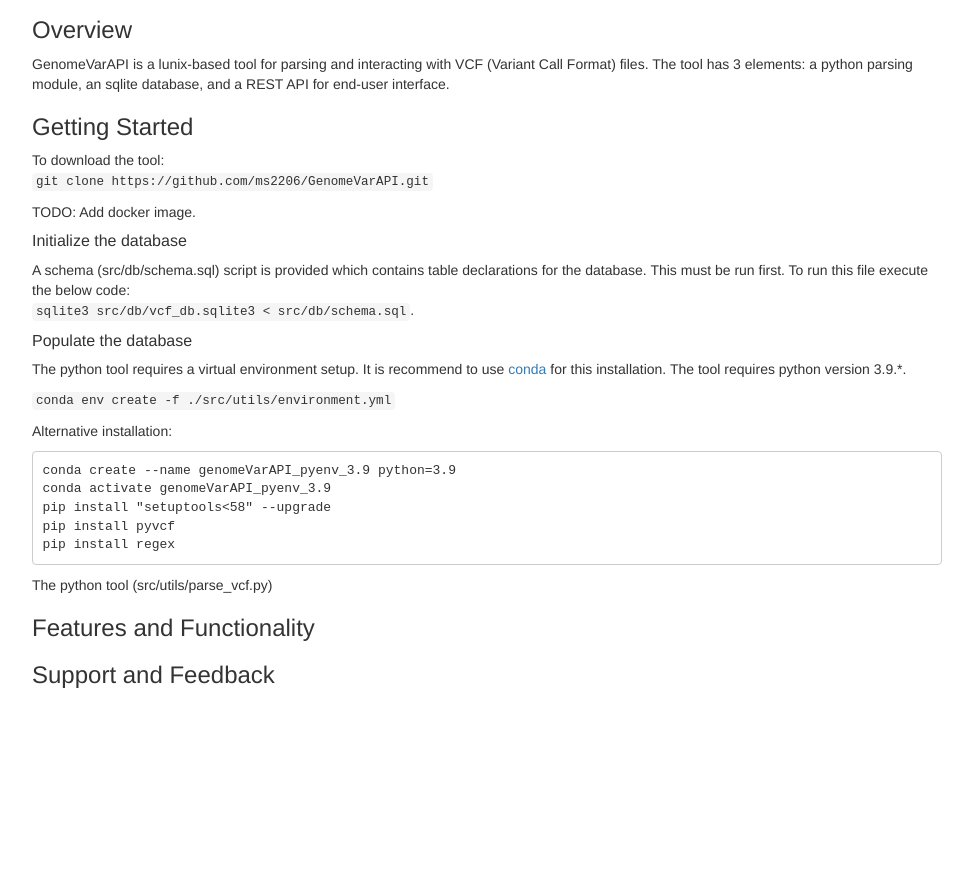
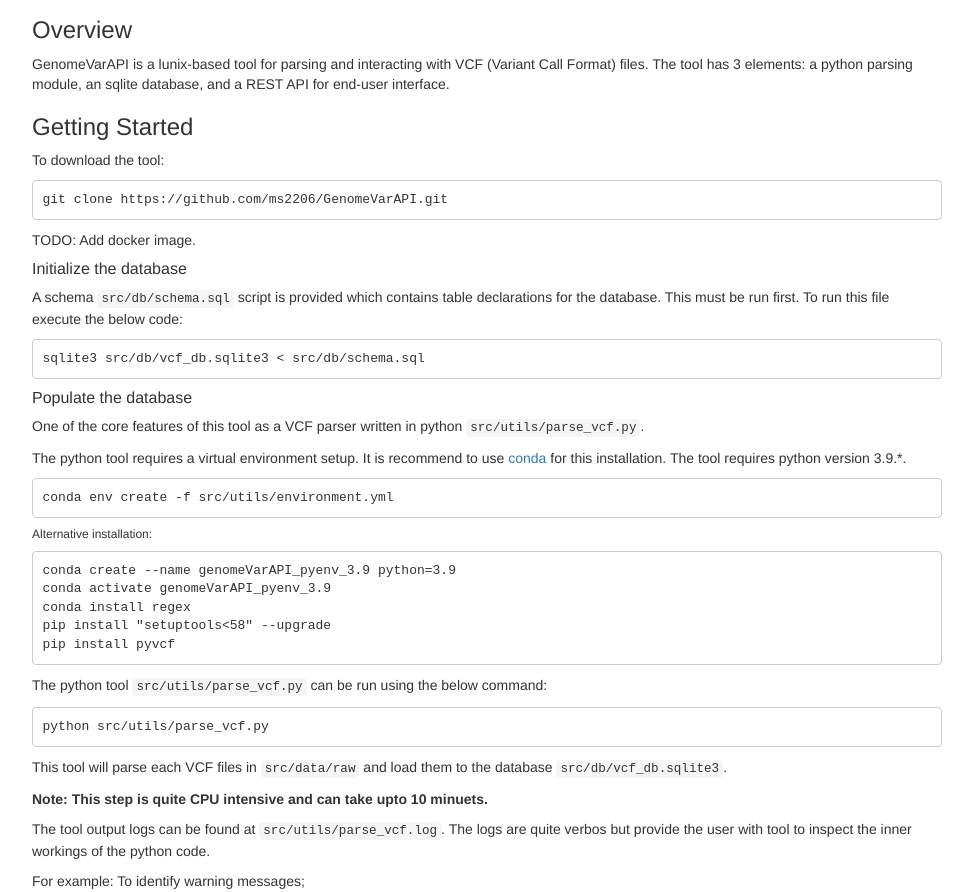
Before and after one commit to ms2206/GenomeVarAPI, a website: page docs/user_guide.html in a window 1280 px wide. Shown: the part 60-952 px from the top of the page, without its empty margins (153-1126 px from the left). Before the commit the page ends 800 px from the top, so only its background shows below. Drawn offline with nearby package versions, Linux system fonts and the light colour scheme; some packages are replaced by stand-ins of ours.

Commit message:
Update user guide with improved formatting and additional details for setup and usage

```diff
--- a/docs/user_guide.html
+++ b/docs/user_guide.html
@@ -368,31 +368,47 @@
 Getting Started
 </h3>
 <div>
-<p>To download the tool: <br>
-<code>git clone https://github.com/ms2206/GenomeVarAPI.git</code></p>
+<p>To download the tool: <br></p>
+<pre><code>git clone https://github.com/ms2206/GenomeVarAPI.git</code></pre>
 <p>TODO: Add docker image.</p>
 <h5>
 Initialize the database
 </h5>
-<p>A schema (src/db/schema.sql) script is provided which contains table
-declarations for the database. This must be run first. To run this file
-execute the below code:<br>
-<code>sqlite3 src/db/vcf_db.sqlite3 &lt; src/db/schema.sql</code>.</p>
+<p>A schema <code>src/db/schema.sql</code> script is provided which
+contains table declarations for the database. This must be run first. To
+run this file execute the below code:<br></p>
+<pre><code>sqlite3 src/db/vcf_db.sqlite3 &lt; src/db/schema.sql</code></pre>
 <h5>
 Populate the database
 </h5>
+<p>One of the core features of this tool as a VCF parser written in
+python <code>src/utils/parse_vcf.py</code>.</p>
 <p>The python tool requires a virtual environment setup. It is recommend
 to use
 <a href="https://docs.conda.io/projects/conda/en/latest/user-guide/install/index.html">conda</a>
 for this installation. The tool requires python version 3.9.*.</p>
-<p><code>conda env create -f ./src/utils/environment.yml</code></p>
-<p>Alternative installation:</p>
+<pre><code>conda env create -f src/utils/environment.yml</code></pre>
+<h6>
+Alternative installation:
+</h6>
 <pre><code>conda create --name genomeVarAPI_pyenv_3.9 python=3.9
 conda activate genomeVarAPI_pyenv_3.9
+conda install regex
 pip install &quot;setuptools&lt;58&quot; --upgrade
-pip install pyvcf
-pip install regex</code></pre>
-<p>The python tool (src/utils/parse_vcf.py)</p>
+pip install pyvcf</code></pre>
+<p>The python tool <code>src/utils/parse_vcf.py</code> can be run using
+the below command: <br></p>
+<pre><code>python src/utils/parse_vcf.py</code></pre>
+<p>This tool will parse each VCF files in <code>src/data/raw</code> and
+load them to the database <code>src/db/vcf_db.sqlite3</code>.</p>
+<p><strong>Note: This step is quite CPU intensive and can take upto 10
+minuets.</strong></p>
+<p>The tool output logs can be found at
+<code>src/utils/parse_vcf.log</code>. The logs are quite verbos but
+provide the user with tool to inspect the inner workings of the python
+code.</p>
+<p>For example: To identify warning messages;<br></p>
+<pre><code>grep &quot;WARNING&quot; src/utils/parse_vcf.log</code></pre>
 </div>
 <h3>
 Features and Functionality
```
Also changed, not shown: docs/user_guide.md (+32 -10 lines).
